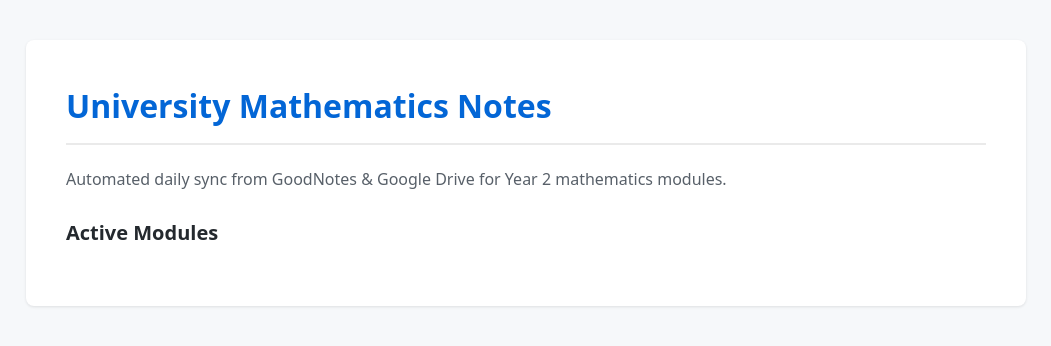
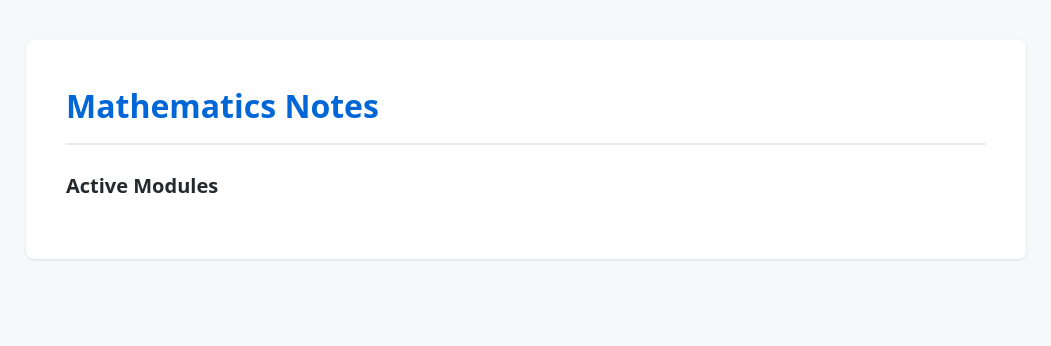
Before and after one commit to Alfie7369/turbo-enigma, a plain HTML site: page notes-template.html in a window 1280 px wide. Shown: the whole page, without its empty margins (114-1165 px from the left). Drawn offline with Linux system fonts and the light colour scheme.

Commit message:
Change title to 'Mathematics Notes'
Updated the title and description of the notes template.

```diff
--- a/notes-template.html
+++ b/notes-template.html
@@ -68,8 +68,7 @@
 </head>
 <body>
     <div class="container">
-        <h1>University Mathematics Notes</h1>
-        <p>Automated daily sync from GoodNotes & Google Drive for Year 2 mathematics modules.</p>
+        <h1>Mathematics Notes</h1>
 
         <h2>Active Modules</h2>
 
```
